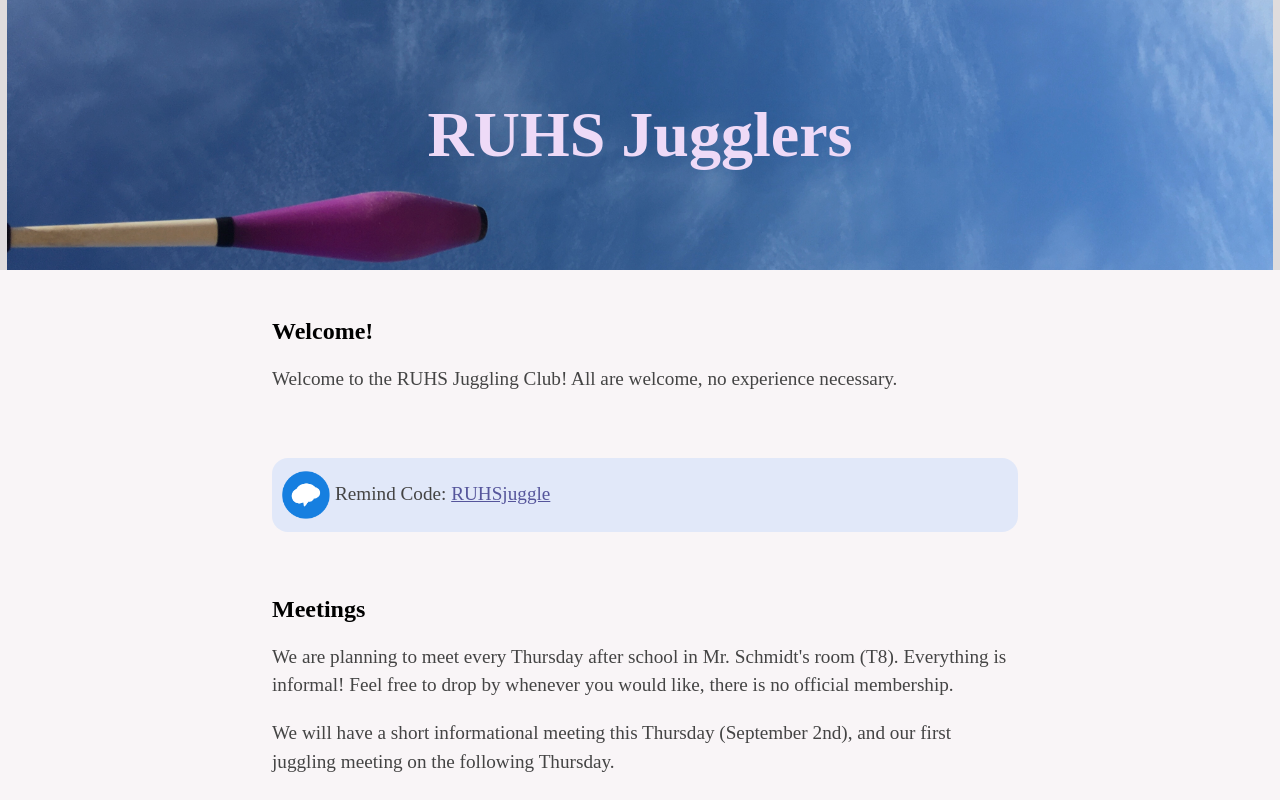
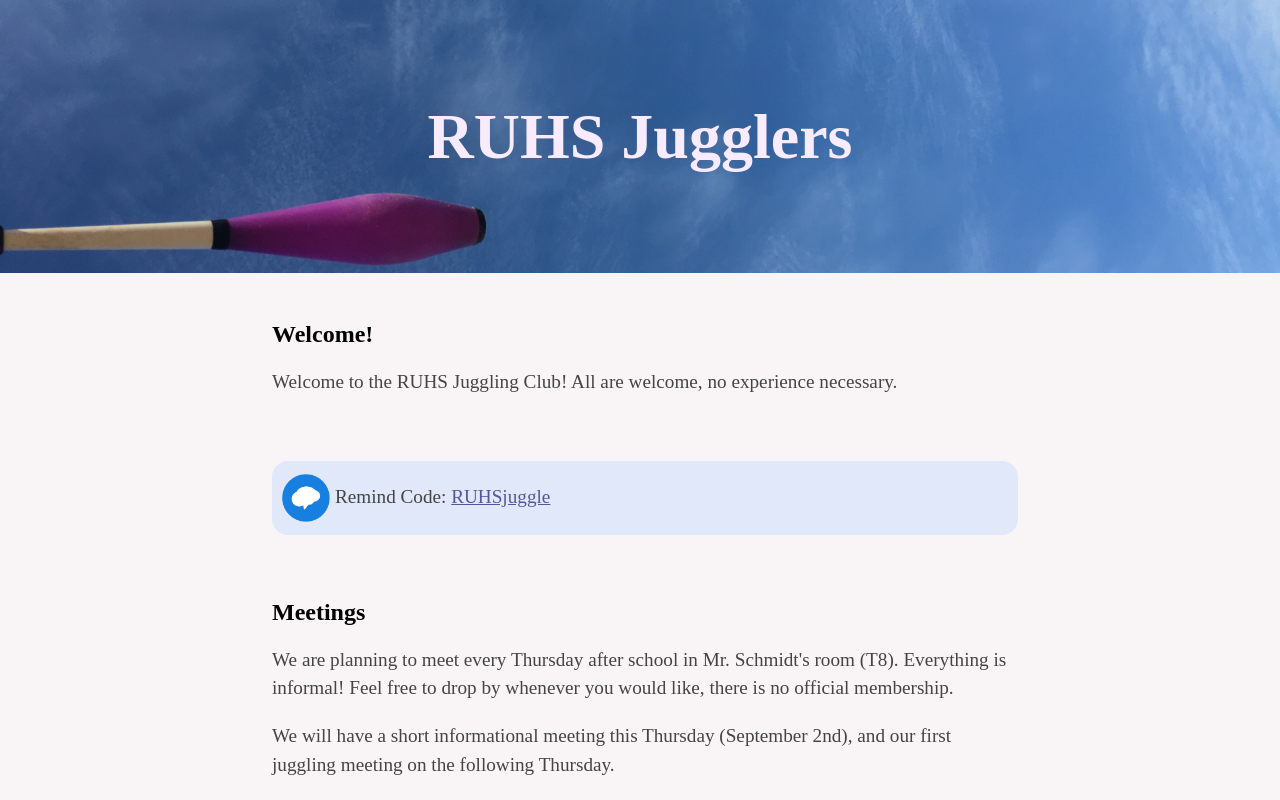
Before and after one commit to RebeccaFlach/juggling-website, a plain HTML site: page index.html in a window 1280 px wide. Shown: the top 800 px of the page. Drawn offline with Linux system fonts and the light colour scheme.

Commit message:
img fixes

```diff
--- a/index.html
+++ b/index.html
@@ -1,28 +1,8 @@
 <meta name="viewport" content="width=device-width, initial-scale=1">
 <html>
     <style>
-        #header {
-            display: flex;
-            flex-direction: column;
-            background: rgba(0, 0, 0, 0.4) url('img/3clubs.jpg');
-            background-blend-mode: darken;
-            height: 133vw;
-            width: 100%;
-            align-items: center;
-            justify-content: center;
-            background-position: center;
-            background-size: contain;
-            background-repeat: no-repeat;
-            color: white;
-            font-size: 2rem;
-            width: 100%;
-            text-align: center;
-            margin: 0;
-            padding: 0;
-        }
         #main {
             padding: 1rem;
-
         }
         body {
             padding: 0;
@@ -57,11 +37,9 @@
             margin-top: 2rem;
             margin-bottom: 4rem;
         }
-        /* h2 {
-            color: #480714
-        } */
+
         h1 {
-            color: #EEDAF7
+            color: #f7ebfd
         }
         a {
             /* color: #7b1ec7 */
@@ -70,17 +48,44 @@
         a:hover {
             text-decoration: none !important;
         }
+        #header #wide-img {
+            display: none;
+        }
+
+        #header img {
+            width: 100%;
+        }
+        #header #text-overlay {
+            background:rgba(0, 0, 0, 0.4)
+        }
+        #header {
+            position: relative;
+            text-align: center;
+            font-size: 2rem;
+        }
+        #header #text-overlay {
+            position: absolute;
+            top: 0;
+            left: 0;
+            width: 100%;
+            height: 100%;
+            display: flex;
+            align-items: center;
+            justify-content: center;
+        }
+
         @media screen and (min-width: 600px) {
             #main {
                 margin: 0 20vw 0 20vw;
             }
-            #header {
-                /* height: auto; */
-                background: rgba(0, 0, 0, 0.1) url('img/sideways.jpg');
-                height: 21.1vw;
-                background-position: center;
-                background-size: contain;
-                background-repeat: no-repeat;
+            #header #mobile-img{
+               display: none;
+            }
+            #header #wide-img {
+                display: block;
+            }
+            #header #text-overlay {
+                background:rgba(0, 0, 0, 0.08)
             }
         }
     </style>
@@ -88,7 +93,11 @@
     <body>
 
         <div id='header'>
-             <h1> RUHS Jugglers</h1>
+            <img src='img/sideways.jpg' id="wide-img">
+            <img src="img/3clubs.jpg" id="mobile-img">
+            <div id="text-overlay">
+                <h1> RUHS Jugglers</h1>
+            </div>
         </div>
         <div id='main'>
             <div id='intro' class='section'>
```
